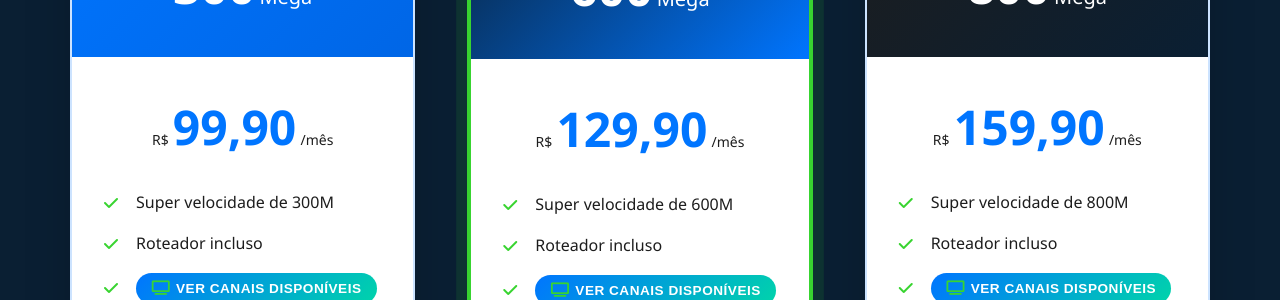
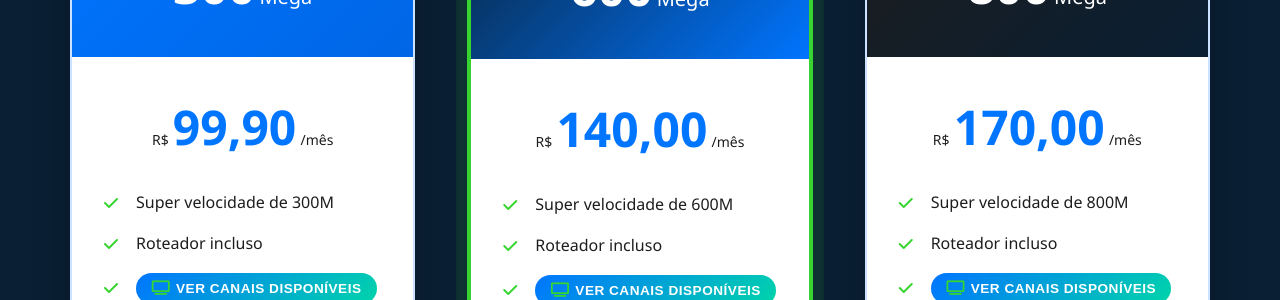
Before and after one commit to VieiraGabrielAlexandre/sullink, a PHP site: page / in a window 1280 px wide. Shown: the part 1129-1429 px from the top of the page. Run offline with PHP 8.4, Linux system fonts and the light colour scheme.

Commit message:
feature: ajustes para publicação em prod

```diff
--- a/index.html
+++ b/index.html
@@ -182,7 +182,7 @@
                 <div class="plan-body">
                     <div class="plan-price">
                         <span class="currency">R$</span>
-                        <span class="price">129,90</span>
+                        <span class="price">140,00</span>
                         <span class="period">/mês</span>
                     </div>
                     <div class="plan-features">
@@ -225,7 +225,7 @@
                 <div class="plan-body">
                     <div class="plan-price">
                         <span class="currency">R$</span>
-                        <span class="price">159,90</span>
+                        <span class="price">170,00</span>
                         <span class="period">/mês</span>
                     </div>
                     <div class="plan-features">
--- a/script.js
+++ b/script.js
@@ -734,6 +734,11 @@ function typeWriter(element, text, speed = 100) {
 }
 
 // Funções para modal de canais
+function closeChannelsModal() {
+    const modal = document.getElementById('channelsModal');
+    modal.classList.remove('active');
+}
+
 function openChannelsModal(imageName) {
     const modal = document.getElementById('channelsModal');
     const image = document.getElementById('channelsImage');
--- a/styles.css
+++ b/styles.css
@@ -1811,7 +1811,7 @@ body {
 
 .channels-modal img {
     width: 100%;
-    height: auto;
+    height: 74vh;
     display: block;
 }
 
```
